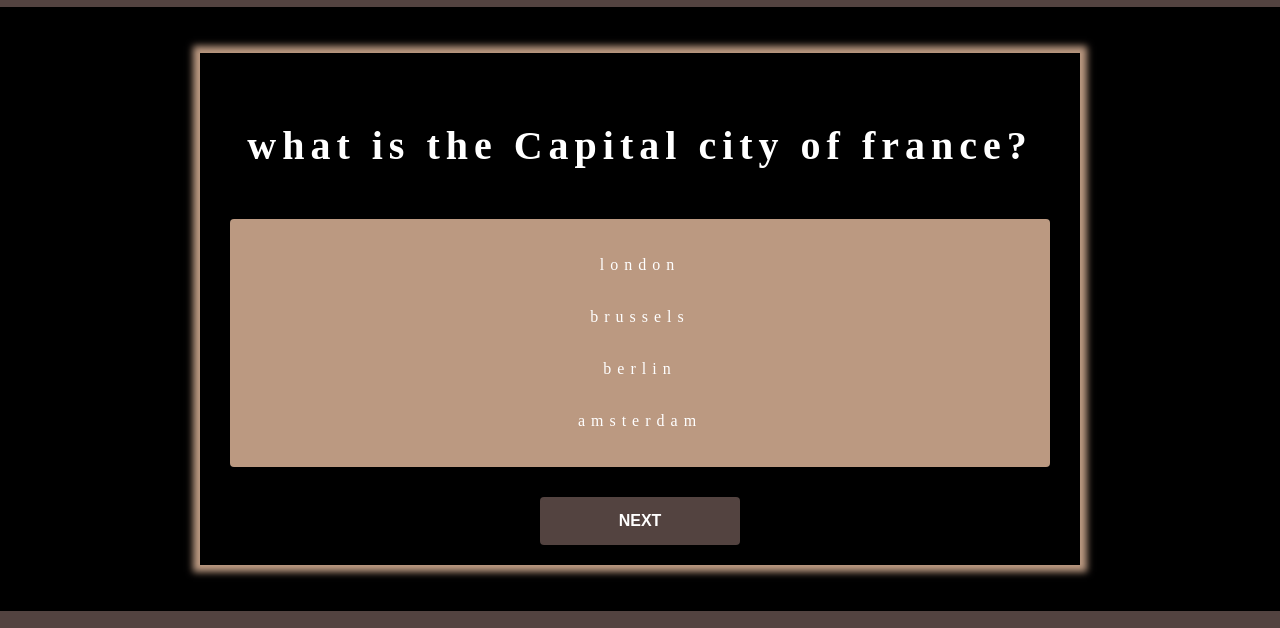
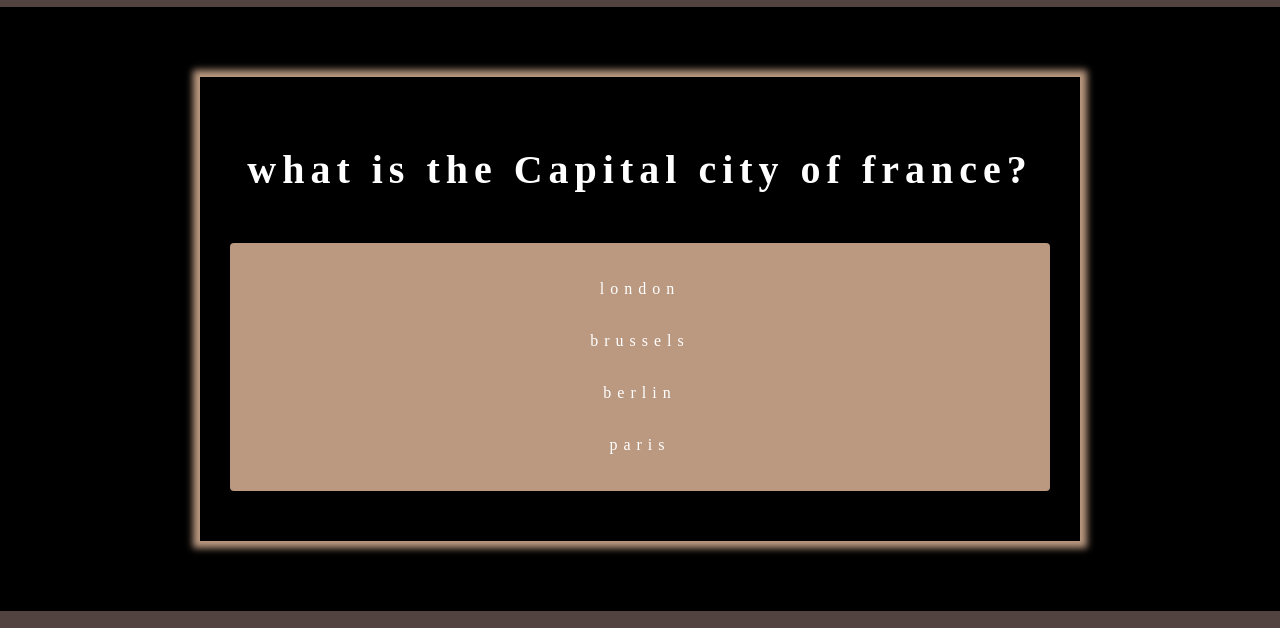
Before and after one commit to abdinasir1993/codequiz, a plain HTML site: page index.html in a window 1280 px wide. Both pictures are taken after a click on the button "START". Shown: the part 77-705 px from the top of the page. Drawn offline with nearby package versions, Linux system fonts and the light colour scheme; a web font is replaced by a local one.

Commit message:
added code in created elements and appended also removed start button because it didnt serve a purpose

```diff
--- a/assets/js/index.js
+++ b/assets/js/index.js
@@ -4,11 +4,75 @@ const startButton = document.getElementById("start-btn");
 // target banner section
 const bannerSection = document.getElementById("banner");
 
+// target main section
 
+const mainElement = document.getElementById("main");
 
 // function to render question to page
 const renderQuestion = () => {
     console.log("render question");
+    //create section
+    const section = document.createElement ("section")
+    section.setAttribute("class", "content-section question-container");
+
+
+
+    //create h2
+    const h2 = document.createElement ("h2")
+
+    h2.setAttribute("class", "content-section-title");
+    h2.textContent = "what is the Capital city of france?";
+
+
+
+    //create ul append 4 li's
+    const ul =document.createElement("ul")
+    ul.setAttribute("class", "feed-back-list");
+    //loop over options
+    const li1 =document.createElement("li")
+    li1.setAttribute("class", "list-item");
+    li1.textContent = "london";
+
+    const li2 =document.createElement("li")
+    li2.setAttribute("class", "list-item");
+    li2.textContent = "brussels";
+
+    const li3 =document.createElement("li")
+    li3.setAttribute("class", "list-item");
+    li3.textContent = "berlin";
+
+    const li4 =document.createElement("li")
+    li4.setAttribute("class", "list-item");
+    li4.textContent = "paris";
+
+    ul.append(li1, li2, li3, li4);
+
+    section.append(h2,ul);
+
+    mainElement.append(section);
+
+
+
+
+
+
+
+
+
+
+
+
+    //create div with and append button
+
+    const div = document.createElement("div")
+    div.setAttribute("class", "btn-control");
+
+    const button = document.createElement("btn")
+    div.setAttribute("class", "btn");
+    button.setAttribute("id", "next-btn");
+
+
+
 
 }
 
--- a/index.html
+++ b/index.html
@@ -48,7 +48,7 @@
           <button class="btn" id="start-btn">start</button>
         </div>
       </section>
-      <section
+      <!-- <section
         class="content-section question-container"
         name="question"
         data-question-index="1"
@@ -60,11 +60,11 @@
           <li class="list-item" data-value="london">london</li>
           <li class="list-item" data-value="brussels">brussels</li>
           <li class="list-item" data-value="berlin">berlin</li>
-          <li class="list-item" data-value="amsterdam">amsterdam</li>
-        </ul>
-        <div class="button-control">
+          <li class="list-item" data-value="amsterdam">paris</li>
+        </ul> -->
+        <!-- <div class="button-control">
           <button class="btn" id="next-btn">Next</button>
-        </div>
+        </div> -->
       </section>
     </main>
 
```
